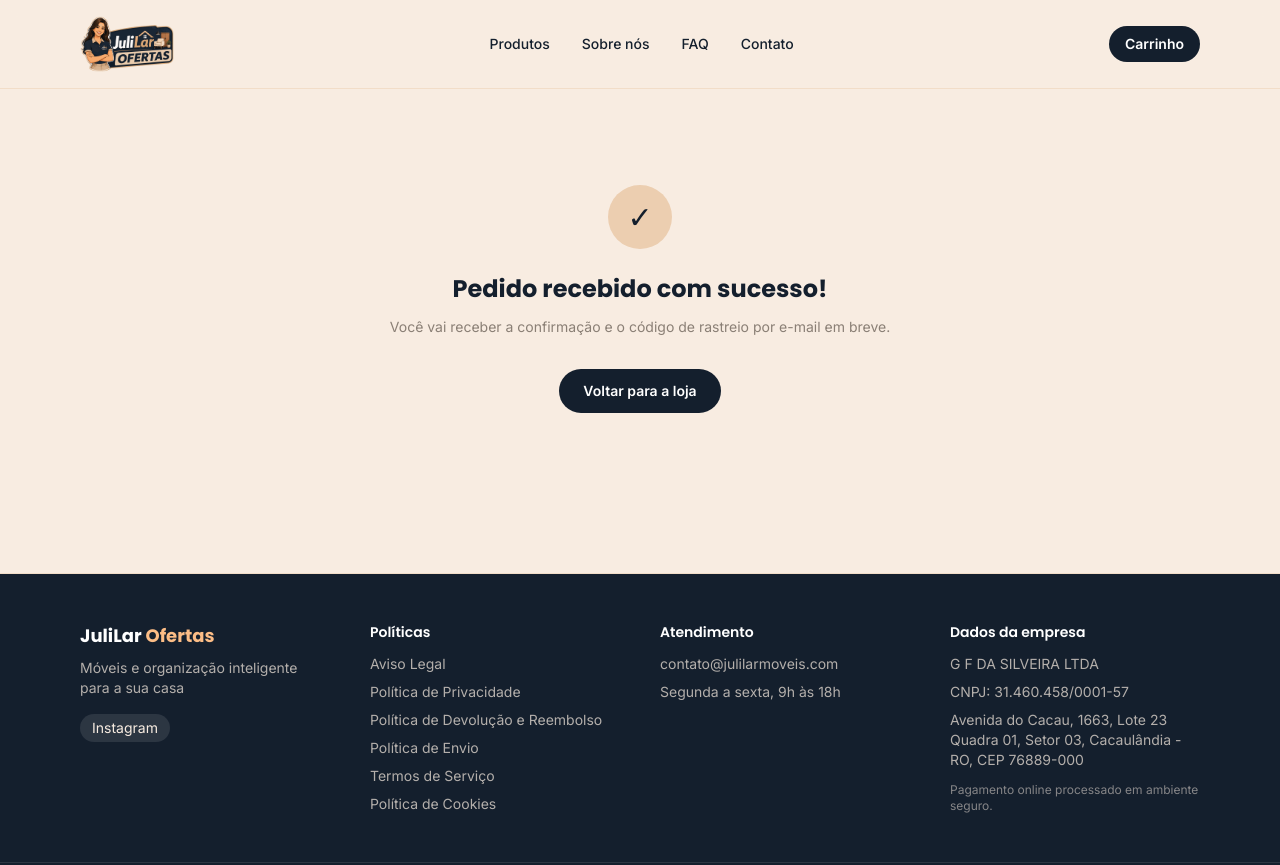
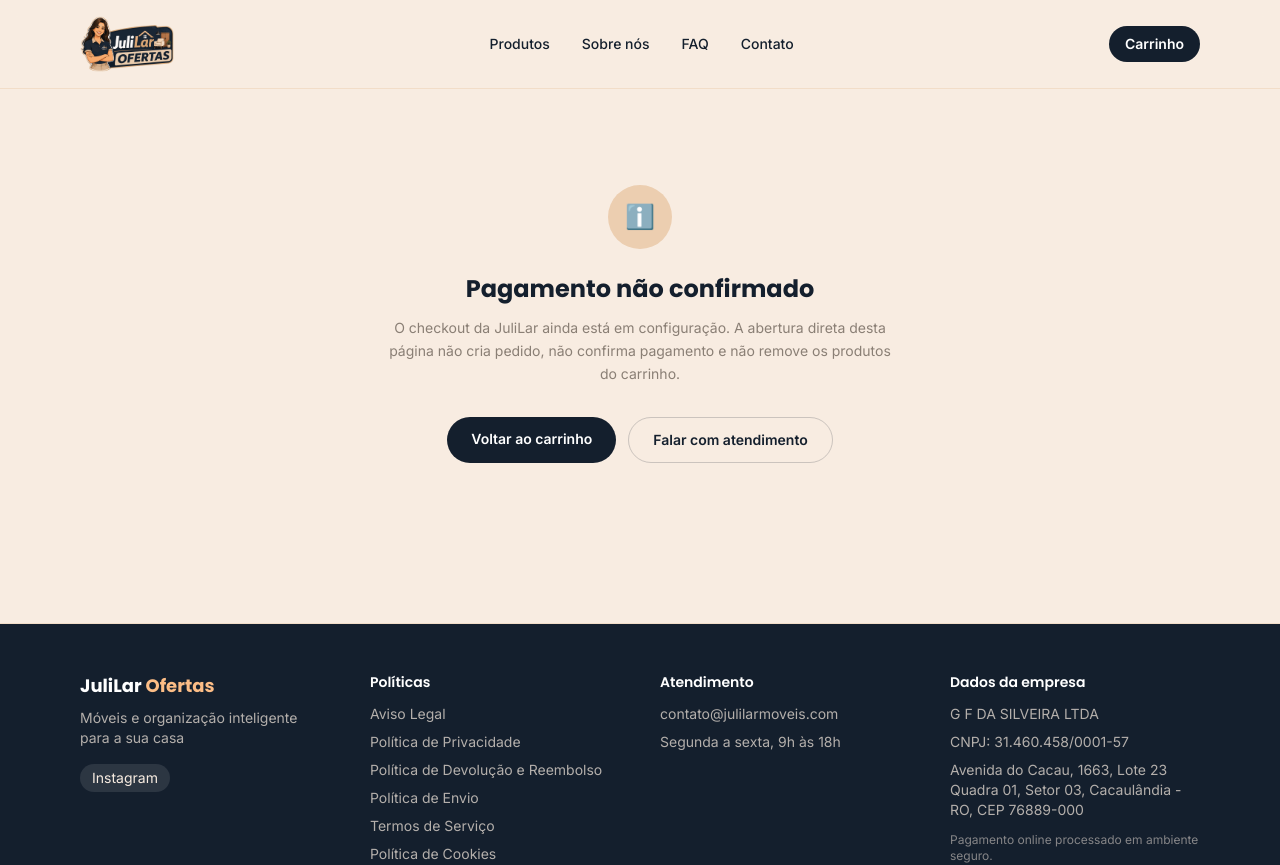
Before and after one commit to julilarmoveis-del/juli-lar-moveis, a Next.js app: page /checkout/sucesso in a window 1280 px wide. Shown: the top 865 px of the page. Built offline with nearby package versions, Linux system fonts and the light colour scheme.

Commit message:
fix: impedir confirmação falsa de pedido

```diff
--- a/src/app/checkout/sucesso/page.tsx
+++ b/src/app/checkout/sucesso/page.tsx
@@ -1,57 +1,34 @@
-"use client";
-
-import { Suspense, useEffect } from "react";
-import { useSearchParams } from "next/navigation";
 import Link from "next/link";
-import { useCart } from "@/lib/cart-context";
 
 export default function CheckoutSucessoPage() {
   return (
-    <Suspense fallback={null}>
-      <CheckoutSucessoContent />
-    </Suspense>
-  );
-}
-
-function CheckoutSucessoContent() {
-  const { clearCart } = useCart();
-  const params = useSearchParams();
-  const isDemo = params.get("demo") === "1";
-  const isPending = params.get("status") === "pending";
-
-  useEffect(() => {
-    clearCart();
-    // eslint-disable-next-line react-hooks/exhaustive-deps
-  }, []);
-
-  return (
     <div className="mx-auto max-w-2xl px-4 py-24 text-center">
-      <div className="mx-auto mb-6 flex h-16 w-16 items-center justify-center rounded-full bg-accent text-3xl">
-        {isPending ? "⏳" : "✓"}
+      <div className="mx-auto mb-6 flex h-16 w-16 items-center justify-center rounded-full bg-accent text-2xl">
+        ℹ️
       </div>
       <h1 className="font-heading text-2xl font-bold text-ink">
-        {isPending ? "Pagamento em análise" : "Pedido recebido com sucesso!"}
+        Pagamento não confirmado
       </h1>
-      <p className="mt-3 text-sm text-text-muted">
-        {isPending
-          ? "Assim que a confirmação do pagamento chegar, vamos te avisar por e-mail."
-          : "Você vai receber a confirmação e o código de rastreio por e-mail em breve."}
+      <p className="mx-auto mt-3 max-w-lg text-sm leading-relaxed text-text-muted">
+        O checkout da JuliLar ainda está em configuração. A abertura direta
+        desta página não cria pedido, não confirma pagamento e não remove os
+        produtos do carrinho.
       </p>
 
-      {isDemo && (
-        <p className="mx-auto mt-6 max-w-md rounded-lg bg-accent/50 px-4 py-3 text-xs text-ink">
-          Modo demonstração: nenhum pagamento real foi processado. Configure a
-          variável <code>MERCADOPAGO_ACCESS_TOKEN</code> para ativar
-          pagamentos reais com Pix e cartão.
-        </p>
-      )}
-
-      <Link
-        href="/"
-        className="mt-8 inline-flex rounded-full bg-ink px-6 py-3 text-sm font-semibold text-white hover:bg-ink-dark"
-      >
-        Voltar para a loja
-      </Link>
+      <div className="mt-8 flex flex-wrap justify-center gap-3">
+        <Link
+          href="/carrinho"
+          className="rounded-full bg-ink px-6 py-3 text-sm font-semibold text-white hover:bg-ink-dark"
+        >
+          Voltar ao carrinho
+        </Link>
+        <Link
+          href="/contato"
+          className="rounded-full border border-ink/20 px-6 py-3 text-sm font-semibold text-ink hover:bg-sand"
+        >
+          Falar com atendimento
+        </Link>
+      </div>
     </div>
   );
 }
```
